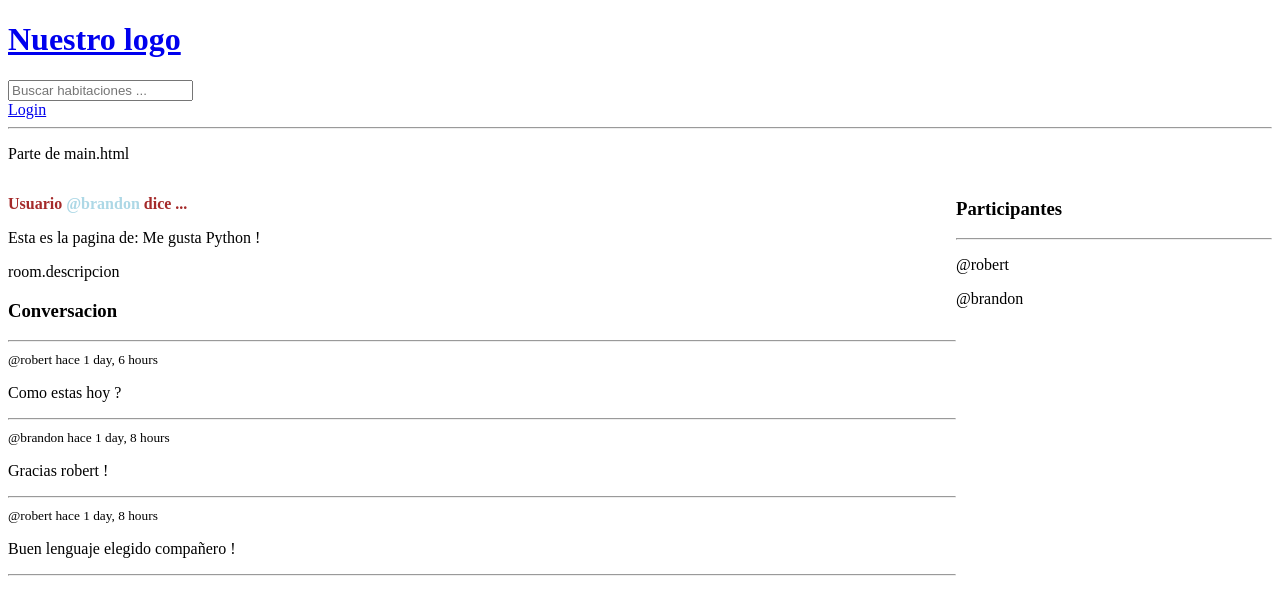
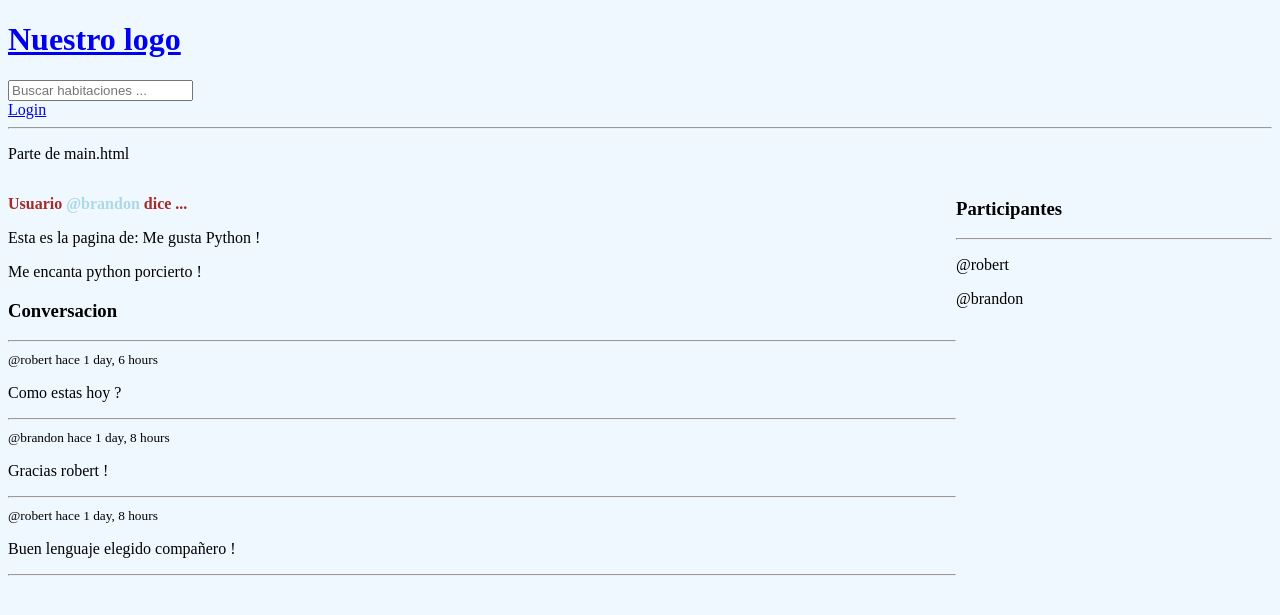
Before and after one commit to rconnolly2/Compaltan, a Django app: page /room/1 in a window 1280 px wide. Shown: the top 615 px of the page. Run offline with Django 4.2, Linux system fonts and the light colour scheme; data comes from the database, SQL or seed files in the repository; both versions use the stored data as it was after the commit.

Commit message:
Aprendiendo Django

```diff
--- a/base/forms.py
+++ b/base/forms.py
@@ -5,3 +5,4 @@ class HabitacionForm(ModelForm):
     class Meta:
         model = Habitacion
         fields = "__all__" ## o danos datos especificios como : ["nombre, "id" ...]
+        exclude = ["host", "participantes"] # Aqui ponemos las propiedades de Habitacion que quiero excluir
--- a/base/views.py
+++ b/base/views.py
@@ -118,7 +118,9 @@ def createroom(request):
         print(request.POST)
         form = HabitacionForm(request.POST)
         if form.is_valid() == True:
-            form.save()
+            room = form.save(commit=False)
+            room.host = request.user # Pongo desde el server que el que envie el formulario es el host de Habitacion
+            room.save()
             return redirect("home")
 
 
--- a/primer_proyecto/settings.py
+++ b/primer_proyecto/settings.py
@@ -121,6 +121,12 @@ USE_TZ = True
 
 STATIC_URL = 'static/'
 
+STATICFILES_DIRS = [
+    BASE_DIR / "static"
+]
+
+#STATIC_ROOT =
+
 # Default primary key field type
 # https://docs.djangoproject.com/en/4.1/ref/settings/#default-auto-field
 
--- /dev/null
+++ b/static/styles/main.css
@@ -0,0 +1,3 @@
+body {
+    background-color: aliceblue;
+}
--- a/templates/main.html
+++ b/templates/main.html
@@ -1,9 +1,11 @@
 <!DOCTYPE html>
+{% load static %}
 <html lang="en">
 <head>
     <meta charset="UTF-8">
     <meta http-equiv="X-UA-Compatible" content="IE=edge">
     <meta name="viewport" content="width=device-width, initial-scale=1.0">
+    <link rel="stylesheet" type="text/css" href="{% static 'styles/main.css' %}">
     <title>Main page</title>
 </head>
 <body>
--- a/templates/room.html
+++ b/templates/room.html
@@ -19,7 +19,7 @@
     <p style="color: brown; font-weight: bold;">Usuario <span style="color: lightblue;">@{{room.host}}</span> dice ...</p>
     <p>Esta es la pagina de: {{room.nombre}}</p>
 
-    <p>room.descripcion</p>
+    <p>{{room.descripcion}}</p>
 
     <div class="caja-comentarios">
         <h3>Conversacion</h3>
```
Also changed, not shown: db.sqlite3.
